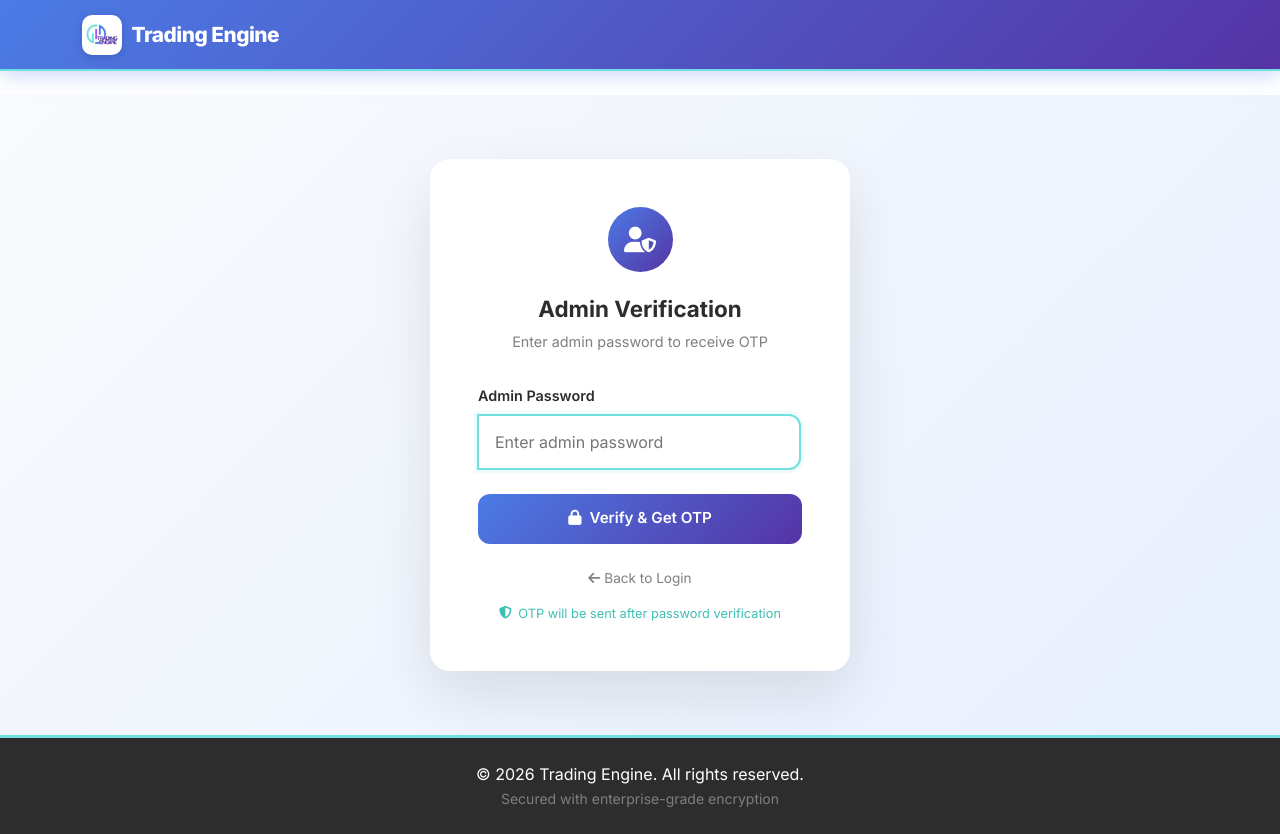
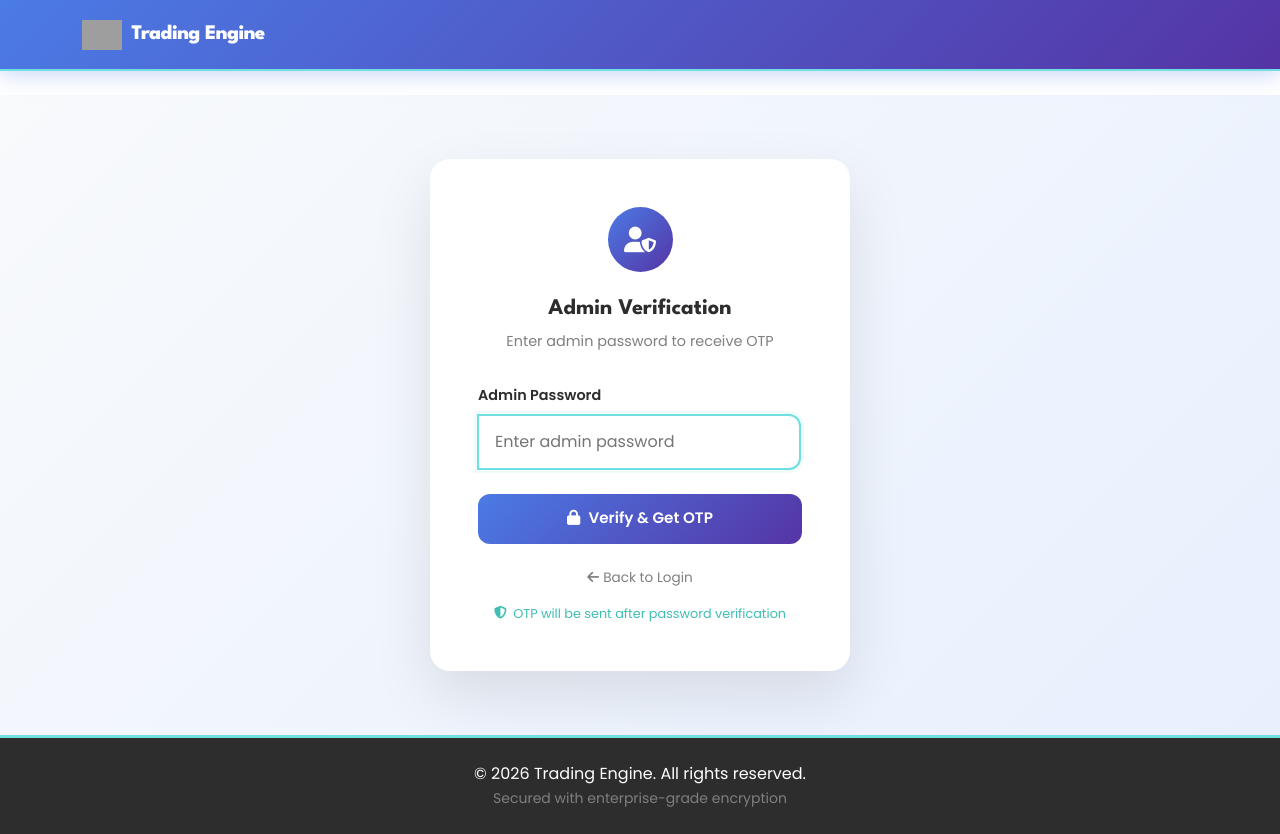
Before and after one commit to NDBOSSY/LWIX, a Flask app: page /admin-password in a window 1280 px wide. Run offline with Flask 3, Linux system fonts and the light colour scheme; some libraries are stand-ins or nearby versions; grey boxes are pictures that could not be loaded.

Commit message:
Update base main.html

```diff
--- a/templates/base.html
+++ b/templates/base.html
@@ -11,8 +11,8 @@
     <link href="https://cdn.jsdelivr.net/npm/bootstrap@5.3.2/dist/css/bootstrap.min.css" rel="stylesheet">
     <!-- Font Awesome -->
     <link rel="stylesheet" href="https://cdnjs.cloudflare.com/ajax/libs/font-awesome/6.5.1/css/all.min.css">
-    <!-- Google Fonts -->
-    <link href="https://fonts.googleapis.com/css2?family=Inter:wght@300;400;500;600;700;800&display=swap"
+    <!-- Google Fonts: League Spartan (headings) + Poppins (body/UI) -->
+    <link href="https://fonts.googleapis.com/css2?family=League+Spartan:wght@400;500;600;700;800&family=Poppins:wght@300;400;500;600;700;800&display=swap"
         rel="stylesheet">
 
     <style>
@@ -29,6 +29,8 @@
             --gradient-primary: linear-gradient(135deg, #4B7BE5 0%, #5534A5 100%);
             --gradient-success: linear-gradient(135deg, #3FBFB3 0%, #6FDFDF 100%);
             --gradient-accent: linear-gradient(135deg, #A85CF9 0%, #4B7BE5 100%);
+            --font-heading: 'League Spartan', sans-serif;
+            --font-body: 'Poppins', sans-serif;
         }
 
         * {
@@ -38,12 +40,29 @@
         }
 
         body {
-            font-family: 'Inter', sans-serif;
+            font-family: var(--font-body);
             background: #FFFFFF;
             color: #2D2D2D;
             min-height: 100vh;
             display: flex;
             flex-direction: column;
+        }
+
+        h1, h2, h3, h4, h5, h6,
+        .navbar-brand-text,
+        .card-header h5,
+        .display-1, .display-2, .display-3, .display-4, .display-5, .display-6 {
+            font-family: var(--font-heading);
+        }
+
+        /* Make sure form, button, menu, and code-like elements use Poppins,
+           overriding any typewriter/monospace styling used elsewhere */
+        button, input, select, textarea, label,
+        .btn, .form-control, .form-label, .form-select,
+        .nav-link, .dropdown-item, .dropdown-menu,
+        .badge-active, .badge-expired, .badge-pending,
+        code, pre, kbd, samp, .text-monospace, .font-monospace {
+            font-family: var(--font-body) !important;
         }
 
         main {
@@ -69,14 +88,10 @@
         .navbar-logo {
             width: 40px;
             height: 40px;
-            background: white;
-            border-radius: 10px;
             display: flex;
             align-items: center;
             justify-content: center;
             overflow: hidden;
-            padding: 4px;
-            box-shadow: 0 2px 8px rgba(0, 0, 0, 0.15);
         }
 
         .navbar-logo img {
@@ -436,7 +451,7 @@
             <a class="navbar-brand"
                 href="{% if current_user.is_authenticated %}{% if current_user.is_admin %}{{ url_for('admin_dashboard') }}{% else %}{{ url_for('user_dashboard') }}{% endif %}{% else %}{{ url_for('user_login') }}{% endif %}">
                 <div class="navbar-logo">
-                    <img src="{{ url_for('static', filename='images/TLogo.jpeg') }}" alt="Logo">
+                    <img src="{{ url_for('static', filename='images/logo.png') }}" alt="Logo">
                 </div>
                 <span class="navbar-brand-text">Trading Engine</span>
             </a>
```
